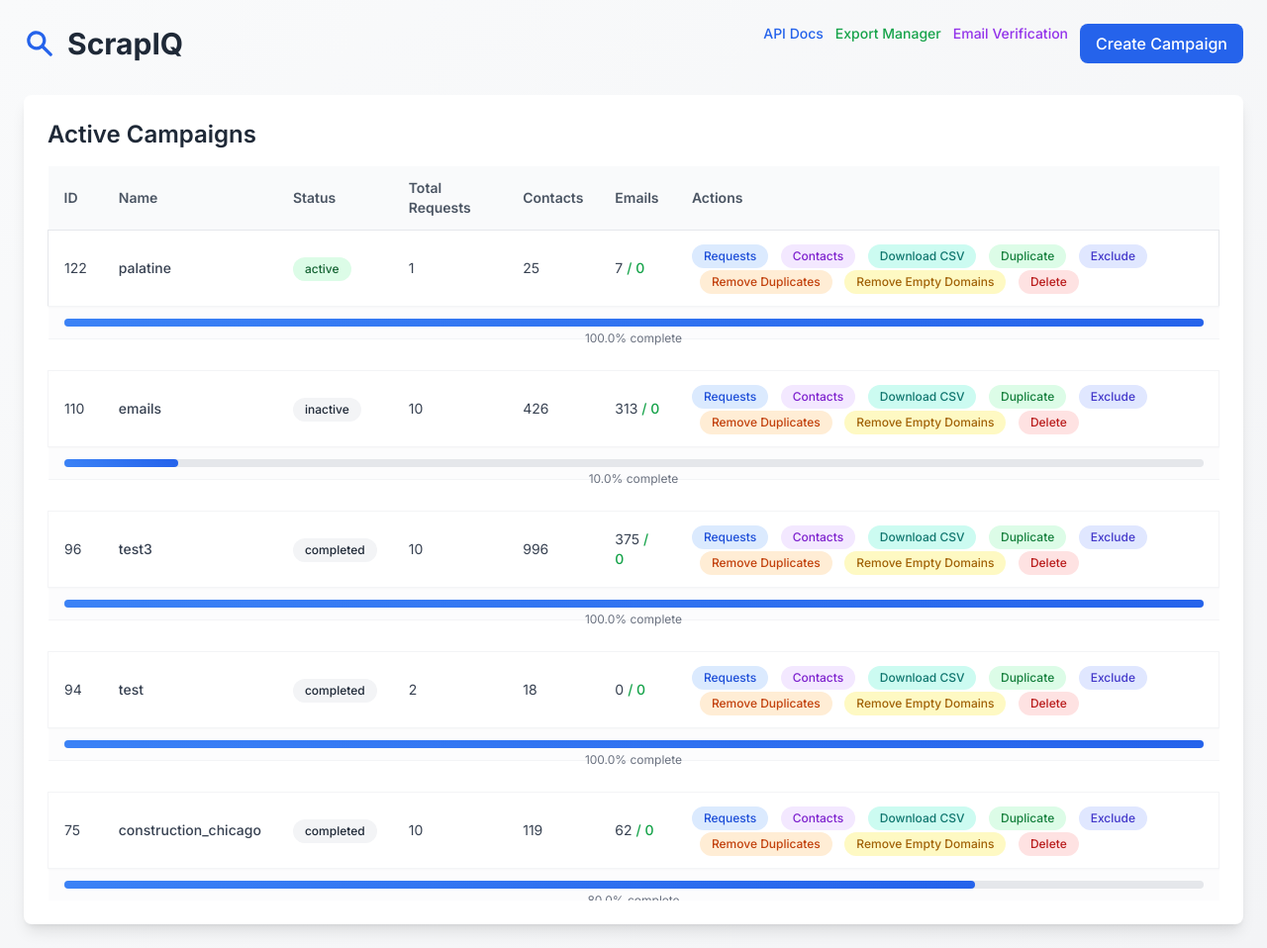
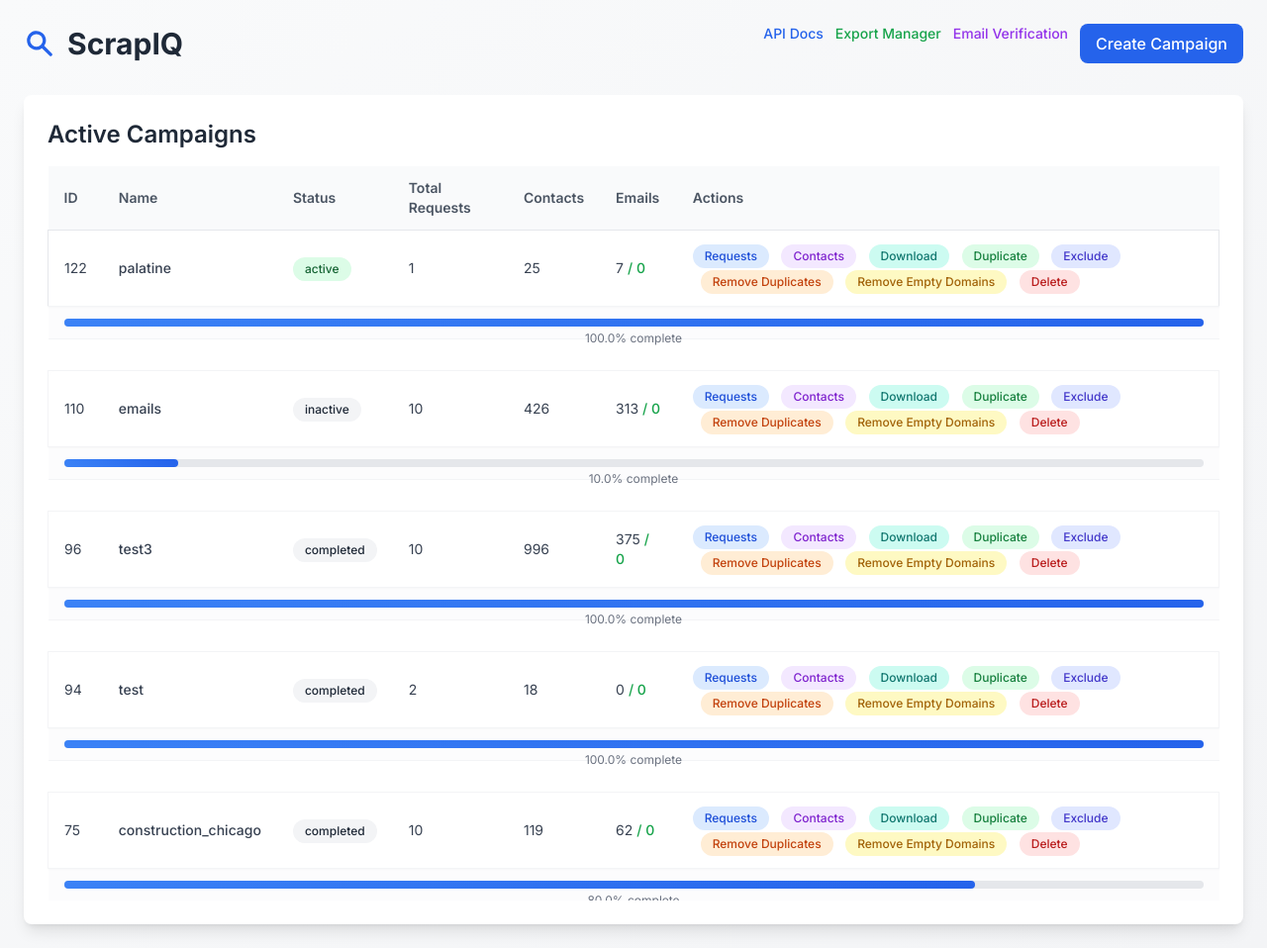
Before and after one commit to serhii-samborskyi/MapsData, a FastAPI app: page / in a window 1280 px wide. Shown: the whole page at 99% size. Run offline with FastAPI, Linux system fonts and the light colour scheme; data comes from the database, SQL or seed files in the repository; some libraries are stand-ins or nearby versions.

Commit message:
Assistant checkpoint: Change Download CSV button text to Download
Assistant generated file changes:
- templates/index.html: Change Download CSV button text to Download

---

User prompt:

lets name Download CSV just Download

Replit-Commit-Author: Assistant
Replit-Commit-Session-Id: 944223f2-a2dc-4b1b-99da-acee57b2c713

```diff
--- a/templates/index.html
+++ b/templates/index.html
@@ -87,7 +87,7 @@
                             <td class="px-4 py-3 space-x-2">
                                 <button onclick="toggleRequests({{ campaign.id }})" class="bg-blue-100 text-blue-700 px-3 py-1 rounded-full text-xs font-medium hover:bg-blue-200 transition-all">Requests</button>
                                 <button onclick="toggleContacts({{ campaign.id }})" class="bg-purple-100 text-purple-700 px-3 py-1 rounded-full text-xs font-medium hover:bg-purple-200 transition-all">Contacts</button>
-                                <button onclick="downloadCsv({{ campaign.id }})" class="bg-teal-100 text-teal-700 px-3 py-1 rounded-full text-xs font-medium hover:bg-teal-200 transition-all">Download CSV</button>
+                                <button onclick="downloadCsv({{ campaign.id }})" class="bg-teal-100 text-teal-700 px-3 py-1 rounded-full text-xs font-medium hover:bg-teal-200 transition-all">Download</button>
                                 <button onclick="duplicateCampaign({{ campaign.id }})" class="bg-green-100 text-green-700 px-3 py-1 rounded-full text-xs font-medium hover:bg-green-200 transition-all">Duplicate</button>
                                 <button onclick="showExcludeModal({{ campaign.id }})" class="bg-indigo-100 text-indigo-700 px-3 py-1 rounded-full text-xs font-medium hover:bg-indigo-200 transition-all">Exclude</button>
                                 <button onclick="showRemoveDuplicatesModal({{ campaign.id }})" class="bg-orange-100 text-orange-700 px-3 py-1 rounded-full text-xs font-medium hover:bg-orange-200 transition-all">Remove Duplicates</button>
```
